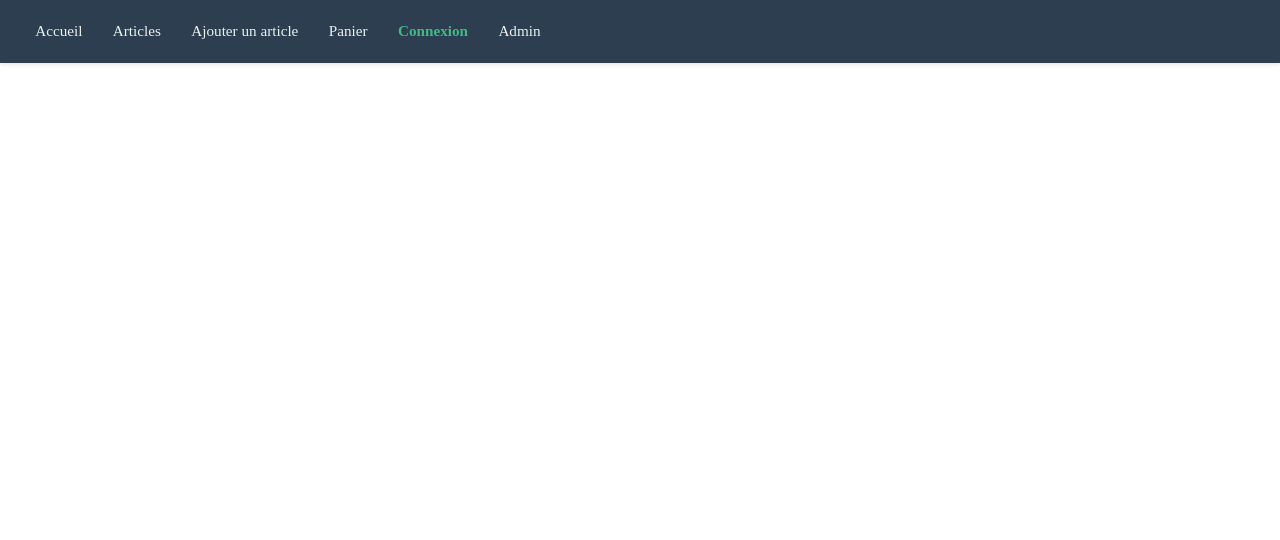
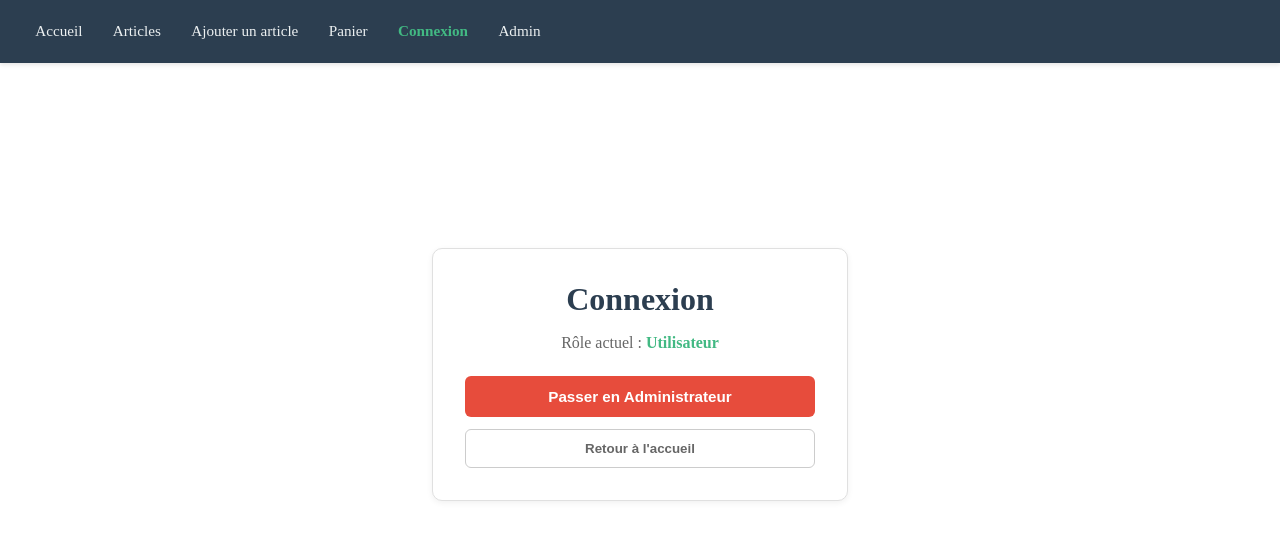
Before and after one commit to Lykomonix/TP1_HARTZ, a Vue app: page /login in a window 1280 px wide. Shown: the top 540 px of the page. Built offline with nearby package versions, Linux system fonts and the light colour scheme.

Commit message:
feat: gestion des rôles

```diff
--- a/src/router.js
+++ b/src/router.js
@@ -6,6 +6,7 @@ import Home from "./views/Home.vue";
 import ItemCard from "./views/ItemCard.vue";
 import Items from "./views/Items.vue";
 import Login from "./views/Login.vue";
+import accountService from "./services/accountService";
 
 const routes = [
     {path: "/", component: Home},
@@ -14,7 +15,7 @@ const routes = [
     {path: "/ajouter", component: AddItem},
     {path: "/panier", component: Basket},
     {path: "/login", component: Login},
-    {path: "/admin", component: Admin}
+    {path: "/admin", component: Admin, meta: { requiresAdmin: true }}
 ];
 
 const router = createRouter({
@@ -22,4 +23,12 @@ const router = createRouter({
     routes
 });
 
+router.beforeEach((to, from, next) => {
+    if (to.meta.requiresAdmin && !accountService.isAdmin()) {
+        next("/login");
+    } else {
+        next();
+    }
+});
+
 export default router;
--- /dev/null
+++ b/src/services/accountService.js
@@ -0,0 +1,49 @@
+const STORAGE_KEY = "account";
+
+const DEFAULT_ACCOUNT = {
+  role: "user"
+};
+
+function get() {
+  const data = localStorage.getItem(STORAGE_KEY);
+  return data ? JSON.parse(data) : { ...DEFAULT_ACCOUNT };
+}
+
+function save(account) {
+  localStorage.setItem(STORAGE_KEY, JSON.stringify(account));
+}
+
+function getRole() {
+  return get().role;
+}
+
+function isAdmin() {
+  return getRole() === "admin";
+}
+
+function setAdmin() {
+  const account = get();
+  account.role = "admin";
+  save(account);
+  return account;
+}
+
+function setUser() {
+  const account = get();
+  account.role = "user";
+  save(account);
+  return account;
+}
+
+function reset() {
+  localStorage.removeItem(STORAGE_KEY);
+}
+
+export default {
+  get,
+  getRole,
+  isAdmin,
+  setAdmin,
+  setUser,
+  reset
+};
--- a/src/views/Login.vue
+++ b/src/views/Login.vue
@@ -1,3 +1,136 @@
 <script setup>
+import { ref } from 'vue'
+import { useRouter } from 'vue-router'
+import accountService from '../services/accountService'
+
+const router = useRouter()
+const role = ref(accountService.getRole())
+
+function becomeAdmin() {
+  accountService.setAdmin()
+  role.value = 'admin'
+}
+
+function becomeUser() {
+  accountService.setUser()
+  role.value = 'user'
+}
+
+function goHome() {
+  router.push('/')
+}
 </script>
-<template></template>
+
+<template>
+  <div class="login-page">
+    <div class="login-card">
+      <h1>Connexion</h1>
+      <p class="current-role">
+        Rôle actuel : <span :class="role">{{ role === 'admin' ? 'Administrateur' : 'Utilisateur' }}</span>
+      </p>
+
+      <button v-if="role !== 'admin'" class="role-button admin" @click="becomeAdmin">
+        Passer en Administrateur
+      </button>
+
+      <button v-if="role !== 'user'" class="role-button user" @click="becomeUser">
+        Passer en Utilisateur
+      </button>
+
+      <button class="home-button" @click="goHome">
+        Retour à l'accueil
+      </button>
+    </div>
+  </div>
+</template>
+
+<style scoped>
+.login-page {
+  display: flex;
+  align-items: center;
+  justify-content: center;
+  min-height: 70vh;
+  padding: 2rem;
+}
+
+.login-card {
+  background-color: #ffffff;
+  border: 1px solid #e0e0e0;
+  border-radius: 10px;
+  padding: 2rem;
+  box-shadow: 0 2px 6px rgba(0, 0, 0, 0.06);
+  text-align: center;
+  max-width: 350px;
+  width: 100%;
+}
+
+.login-card h1 {
+  margin: 0 0 1rem;
+  color: #2c3e50;
+}
+
+.current-role {
+  margin-bottom: 1.5rem;
+  color: #666;
+}
+
+.current-role span {
+  font-weight: 700;
+}
+
+.current-role span.admin {
+  color: #e74c3c;
+}
+
+.current-role span.user {
+  color: #42b983;
+}
+
+.role-button {
+  display: block;
+  width: 100%;
+  border: none;
+  border-radius: 6px;
+  padding: 0.75rem;
+  font-size: 0.95rem;
+  font-weight: 600;
+  color: white;
+  cursor: pointer;
+  margin-bottom: 0.75rem;
+  transition: background-color 0.2s ease;
+}
+
+.role-button.admin {
+  background-color: #e74c3c;
+}
+
+.role-button.admin:hover {
+  background-color: #c0392b;
+}
+
+.role-button.user {
+  background-color: #42b983;
+}
+
+.role-button.user:hover {
+  background-color: #369870;
+}
+
+.home-button {
+  display: block;
+  width: 100%;
+  background: none;
+  border: 1px solid #ccc;
+  border-radius: 6px;
+  padding: 0.7rem;
+  color: #666;
+  font-weight: 600;
+  cursor: pointer;
+  margin-top: 0.5rem;
+  transition: background-color 0.2s ease;
+}
+
+.home-button:hover {
+  background-color: #f0f0f0;
+}
+</style>
```
